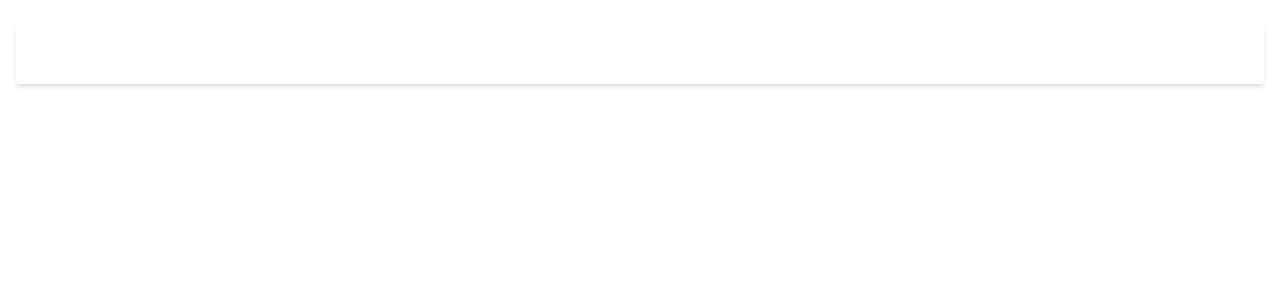
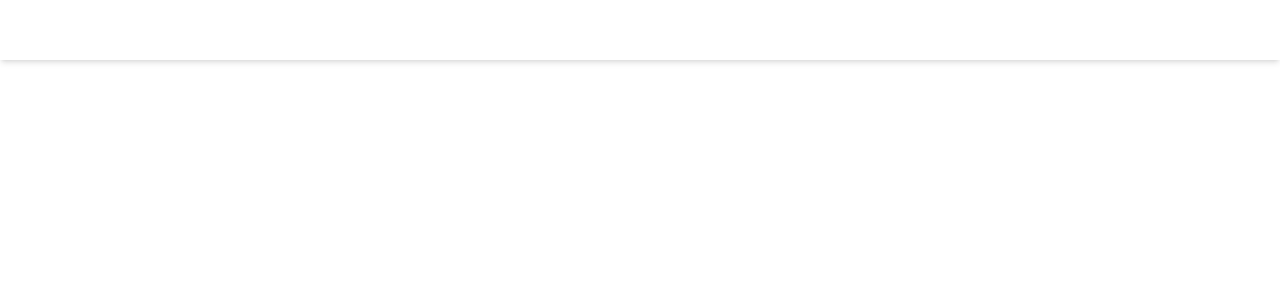
Before and after one commit to SamBailey6194/the-ember-table, a Django app: page / in a window 1280 px wide. Shown: the top 300 px of the page. Run offline with Django 5.2, Linux system fonts and the light colour scheme; some libraries are stand-ins or nearby versions.

Commit message:
Add some styling using tailwindcss to test styles

```diff
--- a/booking/templates/booking/home.html
+++ b/booking/templates/booking/home.html
@@ -2,7 +2,7 @@
 
 {% block content %}
 
-<div class="bg-charcoal-black text-molten-gold p-4">
+<div class="container mx-auto bg-charcoal-black text-molten-gold p-4">
   <h1>Welcome to The Ember Table</h1>
   <p>Explore our seasonal menus and book a table today.</p>
 </div>
--- a/static/css/style.css
+++ b/static/css/style.css
@@ -312,6 +312,9 @@
   }
   .min-h-screen {
     min-height: 100vh;
+  }
+  .w-full {
+    width: 100%;
   }
   .flex-shrink-0 {
     flex-shrink: 0;
--- a/templates/base.html
+++ b/templates/base.html
@@ -11,14 +11,14 @@
   </head>
 
   <body class="bg-charcoal-black font-sans text-white leading-relaxed tracking-normal min-h-screen">
-    <div class="container mx-auto px-4 py-6">
+    <div class="mx-auto">
 
       <nav class="bg-ash-gray shadow-md mb-6">
         <div class="container mx-auto px-4 py-4 flex justify-between items-center">
-          <a href="/" class="text-xl font-semibold text-white">Ember Table</a>
+          <a href="/" class="text-xl font-semibold text-white hover:underline">Ember Table</a>
           <div class="space-x-4">
           {% if user.is_authenticated %}
-            <a href="/dashboard/" class="text-white hover:text-blue-600">Dashboard</a>
+            <a href="/dashboard/" class="text-white hover:underline">Dashboard</a>
             <a href="/accounts/logout/" class="text-white hover:underline">Logout</a>
           {% else %}
             <a href="/accounts/login/" class=" text-white hover:underline">Login</a>
```
